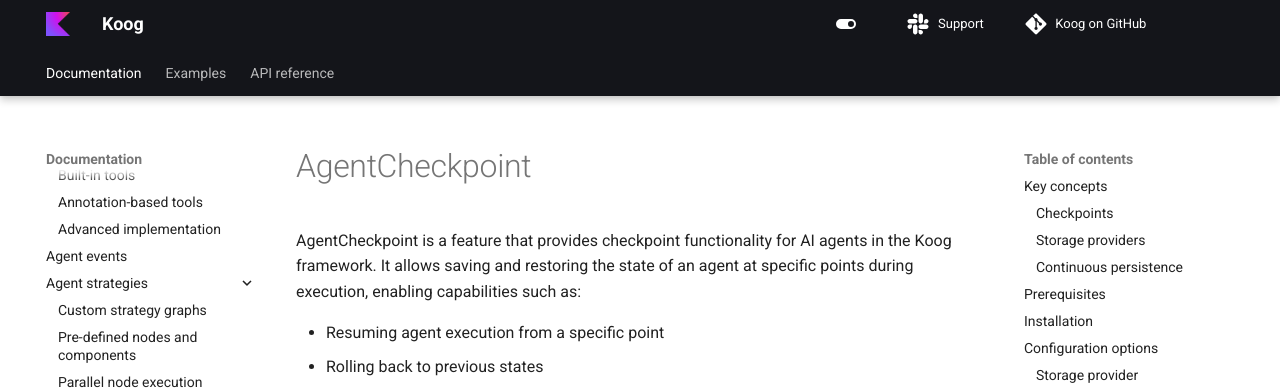
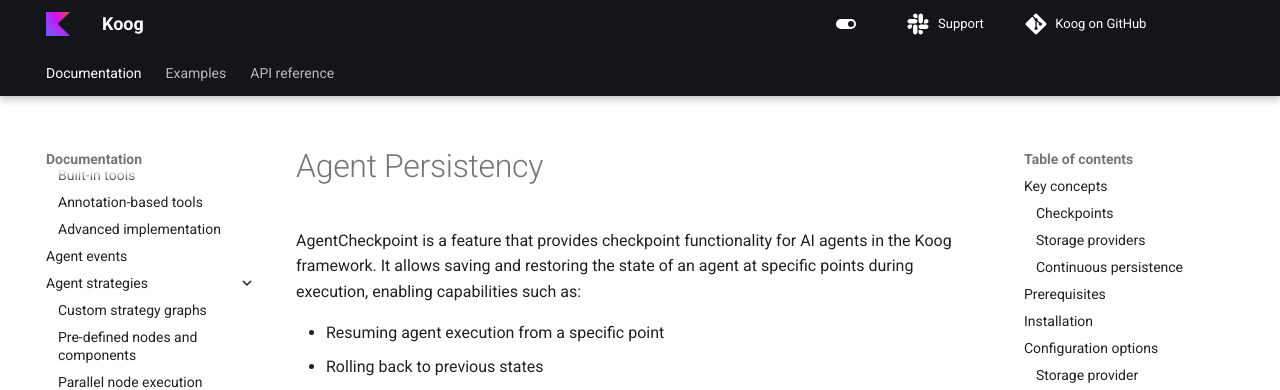
Before and after one commit to JetBrains/koog-docs, an MkDocs documentation site: the page built from docs/agent-checkpoints.md, in a window 1280 px wide and 900 px high. Shown: the top 390 px of the window. Built offline with MkDocs 1.6.1 and Material for MkDocs 9.7.7, drawn with Linux system fonts in a browser that asks for light colours; comment, search, counter and statistics services are not loaded.

Commit message:
Update docs/agent-checkpoints.md
Co-authored-by: Mark Tkachenko <mark.tkachenko@jetbrains.com>

```diff
--- a/docs/agent-checkpoints.md
+++ b/docs/agent-checkpoints.md
@@ -1,4 +1,4 @@
-# AgentCheckpoint
+# Agent Persistency
 
 AgentCheckpoint is a feature that provides checkpoint functionality for AI agents in the Koog framework. It allows
 saving and restoring the state of an agent at specific points during execution, enabling capabilities such as:
```
